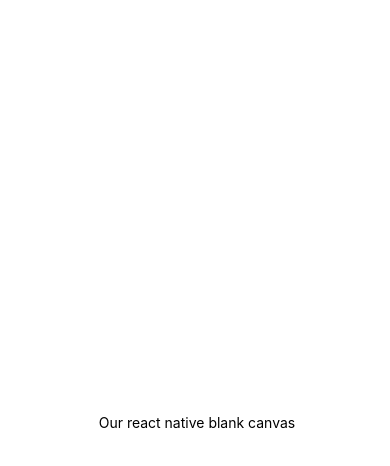
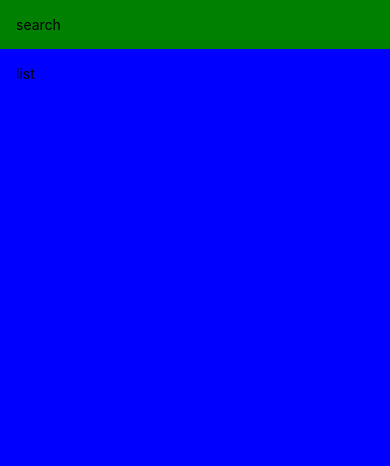
Before and after one commit to Niliak/MealsToGo, a React Native app: screen / in a window 390 px wide. Shown: the top 466 px of the page. Built offline with nearby package versions, Linux system fonts and the light colour scheme.

Commit message:
app layout

```diff
--- a/App.js
+++ b/App.js
@@ -1,11 +1,20 @@
 import { StatusBar } from 'expo-status-bar';
-import { StyleSheet, Text, View } from 'react-native';
+import { StyleSheet, Text, View, SafeAreaView } from 'react-native';
 
 export default function App() {
   return (
-    <View style ={{flex: 1, alignItems: "center", justifyContent:'center'}}>
-      <Text> Our react native blank canvas</Text>
-    </View>
+    <>
+      <SafeAreaView style={{flex: 1}}>
+        <View style={{padding: 16,backgroundColor:'green'}}>
+          <Text>search</Text>
+        </View>
+        <View style={{flex: 1,padding: 16, backgroundColor:'blue'}}>
+          <Text>list</Text>
+        </View>
+      </SafeAreaView>
+      <StatusBar style="auto"/>
+    </>
+
   );
 }
 
```
